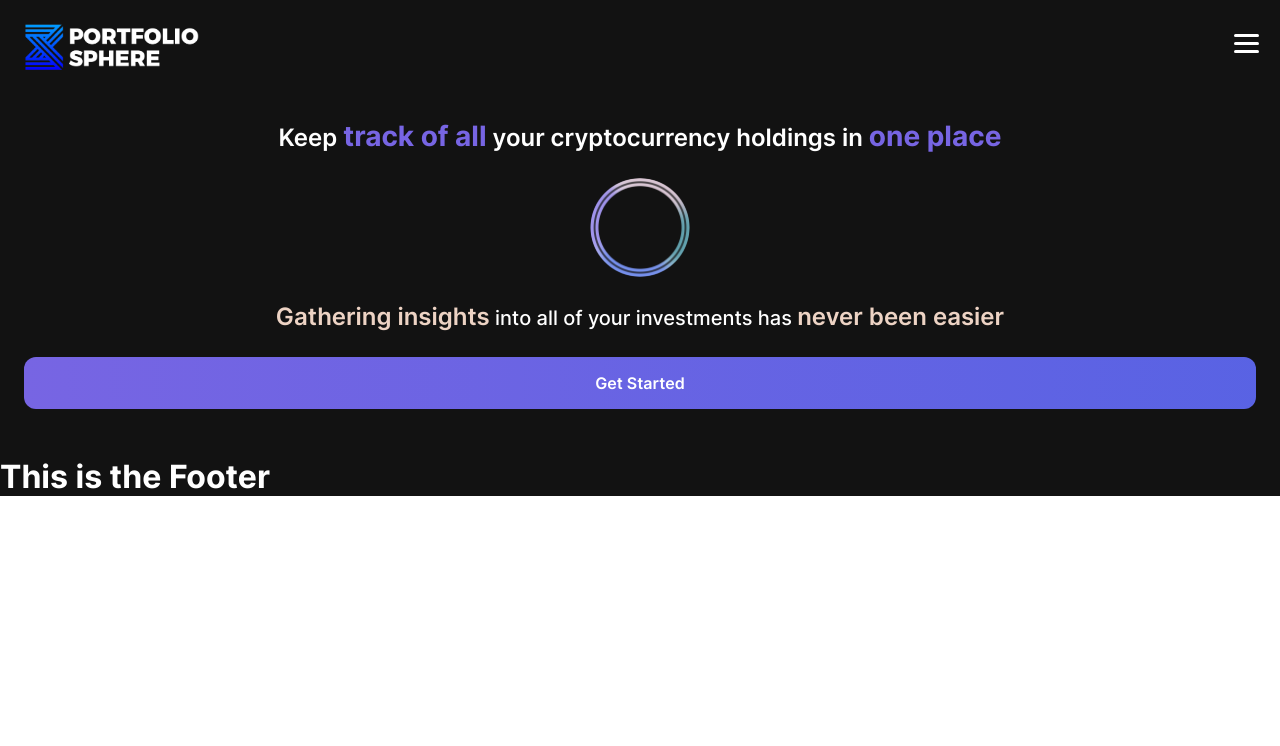
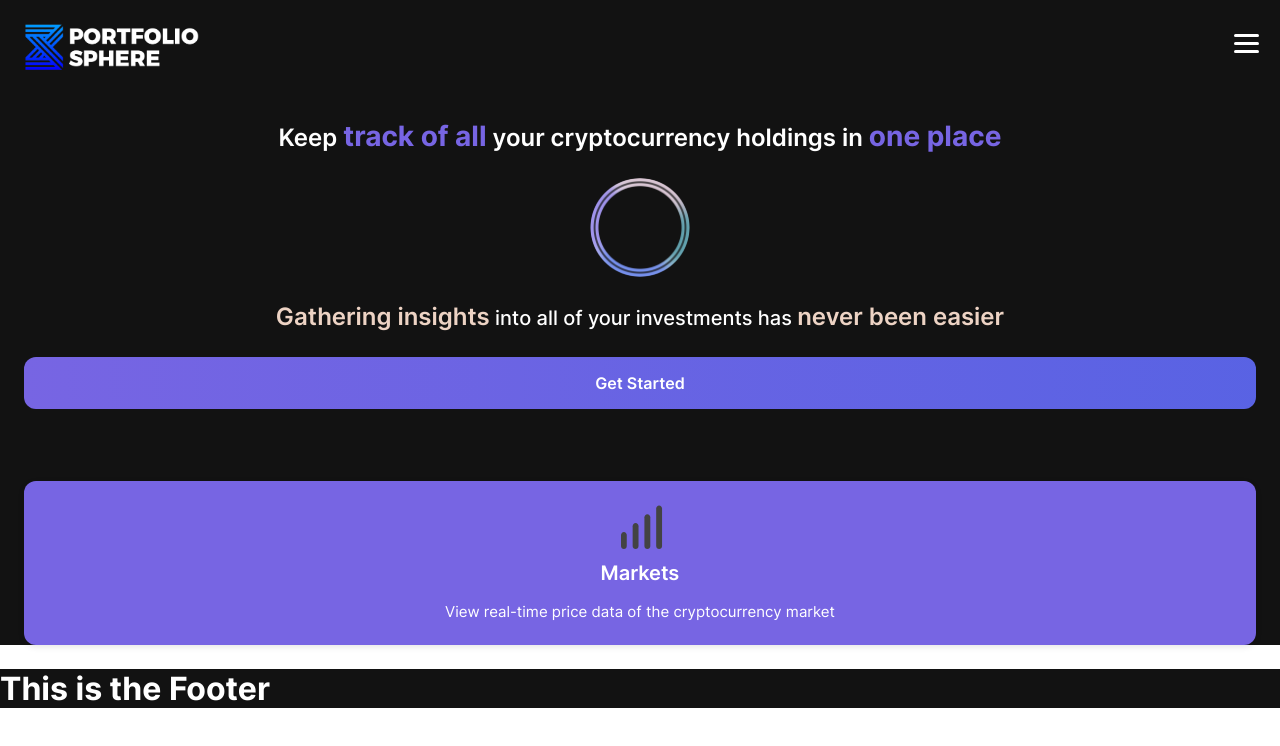
Before and after one commit to TristanJgn/portfolio-sphere, a React (Create React App) app: page / in a window 1280 px wide. Shown: the top 746 px of the page. Built offline with nearby package versions, Linux system fonts and the light colour scheme.

Commit message:
adds feature card component which takes in an icon, the feature title, and featue description

```diff
--- /dev/null
+++ b/src/Components/FeatureCard/FeatureCard.js
@@ -0,0 +1,19 @@
+import "./FeatureCard.scss";
+
+function FeatureCard({icon, featureTitle, featureDescription}) {
+  return (
+    <div class="feature-card">
+      <div class="feature-card__icon-container">
+        <img src={icon} alt="feature icon" class="feature-card__icon" />
+      </div>
+      <div class="feature-card__info">
+        <h2 class="feature-card__title">{featureTitle}</h2>
+        <p class="feature-card__description">
+            {featureDescription}
+        </p>
+      </div>
+    </div>
+  );
+}
+
+export default FeatureCard;
--- /dev/null
+++ b/src/Components/FeatureCard/FeatureCard.scss
@@ -0,0 +1,34 @@
+@use "../../styles/global" as *;
+@use "../../styles/variables" as *;
+@use "../../styles/mixins" as *;
+
+.feature-card {
+  background: $primary-colour-purple;
+  border-radius: 12px;
+  box-shadow: 0px 2px 6px rgba(0, 0, 0, 0.1);
+  display: flex;
+  flex-direction: column;
+  align-items: center;
+  padding: 20px;
+  margin: 1.5rem;
+
+  &__title {
+    @include textStyle(#FFF, 1.25rem, 1.75rem, 600);
+    text-align: center;
+    margin-top: 0.25rem;
+  }
+
+  &__description {
+    @include textStyle(#FFF, 0.9375rem, 1.625rem, 400);
+    text-align: center;
+    margin-top: 0.75rem;
+  }
+
+  &__icon {
+    width: 50px;
+
+    &--bigger {
+        width: 55px;
+    }
+  }
+}
--- a/src/Pages/Home/Home.js
+++ b/src/Pages/Home/Home.js
@@ -1,10 +1,15 @@
+import FeatureCard from "../../Components/FeatureCard/FeatureCard";
 import Hero from "../../Components/Hero/Hero";
+import marketsIcon from "../../assets/icons/markets.svg";
+import portfolioIcon from "../../assets/icons/portfolio.svg";
+import dashboardIcon from "../../assets/icons/dashboard.svg";
 import "./Home.scss";
 
 function Home() {
   return (
     <main className="home-page">
       <Hero />
+      <FeatureCard icon={marketsIcon} featureTitle={"Markets"} featureDescription={"View real-time price data of the cryptocurrency market"}/>
     </main>
   );
 }
--- a/src/styles/_variables.scss
+++ b/src/styles/_variables.scss
@@ -10,3 +10,5 @@ $secondary-colour-champagne-pink: #EDD3C4;
 $secondary-colour-light-purple: #C8ADC0;
 $secondary-colour-teal: #1F7A8C;
 $secondary-colour-light-grey: #ebecf0;
+$secondary-colour-pink: #ff00ff;
+$secondary-colour-cyan: #00ffff;
```
